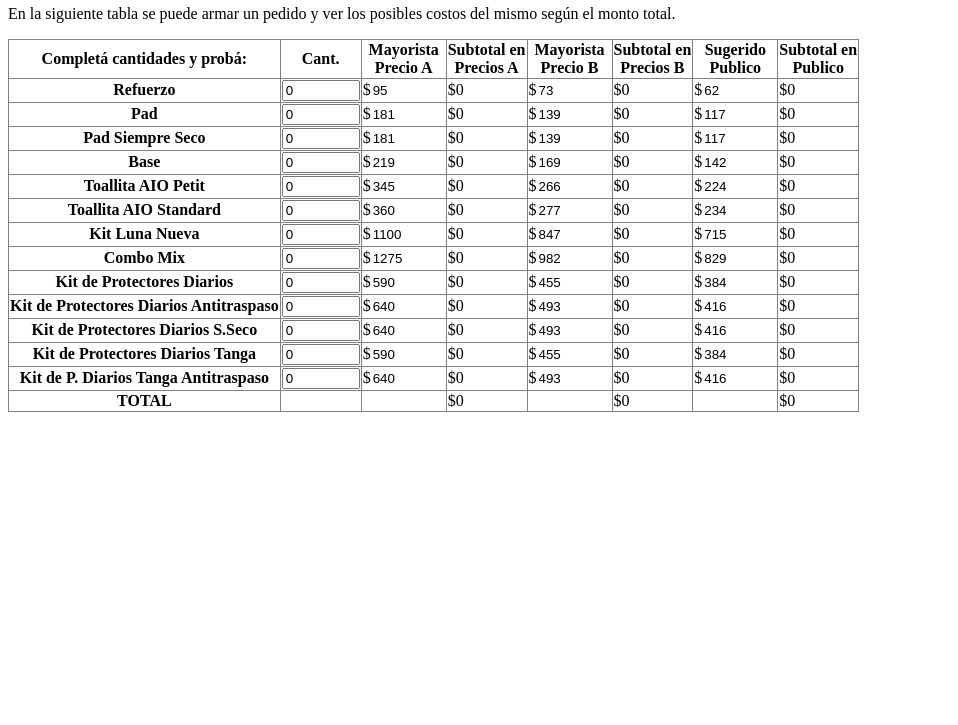
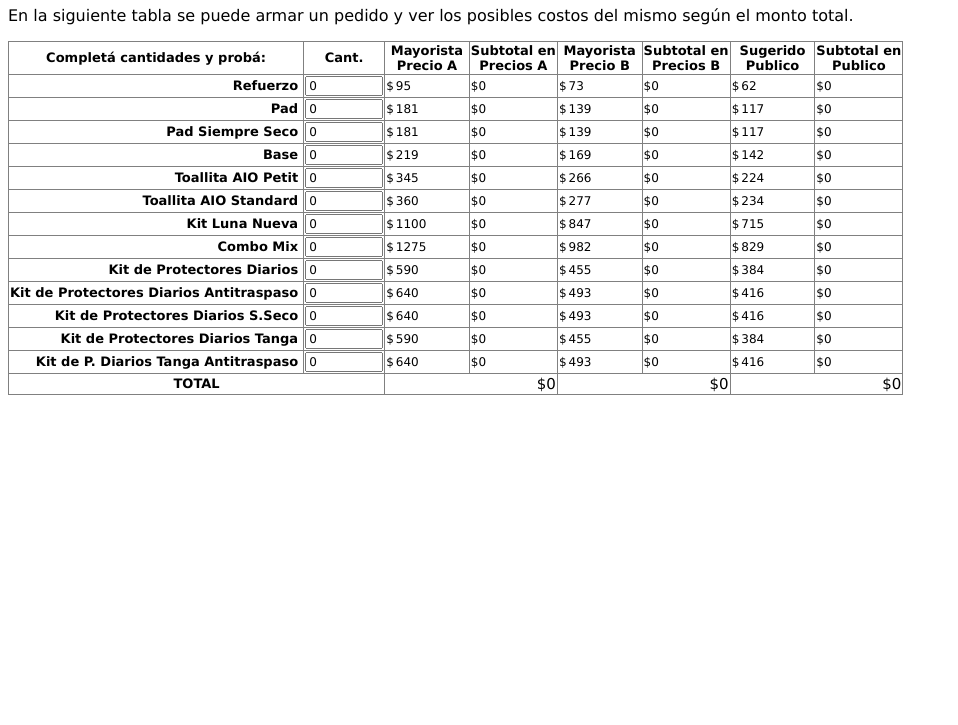
Before and after one commit to mayloo89/RTL, a plain HTML site: page index.html in a window 1280 px wide. Shown: the part 75-800 px from the top of the page, without its empty margins (0-958 px from the left). Drawn offline with Linux system fonts and the light colour scheme.

Commit message:
Se normaliza estilo de fuentes y colspan de los totales

```diff
--- a/estilo.css
+++ b/estilo.css
@@ -1,3 +1,7 @@
+* {
+	font-family: Verdana, Geneva, sans-serif;
+}
+
 table {
 	border-collapse: collapse;
 }
@@ -6,8 +10,27 @@ table, td , th {
 	border: 1px solid grey;
 }
 
+table tr th {
+	font-size: 13px;
+}
+
+table tr th.prod {
+	text-align: right;
+	padding-right: 5px;
+}
+
+table tr td {
+	font-size: 12px;
+}
+
 input[type=number] {
 	width: 70px;
+	font-size: 12px;
+}
+
+td.totales {
+	text-align: right;
+	font-size: 15px;
 }
 
 .precio {
--- a/index.html
+++ b/index.html
@@ -89,7 +89,7 @@
         </tr>
 
         <tr>
-          <th>Refuerzo</th>
+          <th class="prod">Refuerzo</th>
           <td><input type="number" min="0" max="999" value="0" id="cant_r"></td>
           <td>$<input type="number" value="95" id="mpa_r" readonly class="precio"></td>
           <td>$<output name="s_pa_r" for="cant_r mpa_r">0</output></td>
@@ -100,7 +100,7 @@
         </tr>
 
         <tr>
-          <th>Pad</th>
+          <th class="prod">Pad</th>
           <td><input type="number" min="0" max="999" value="0" id="cant_p"></td>
           <td>$<input type="number" value="181" id="mpa_p" readonly class="precio"></td>
           <td>$<output name="s_pa_p" for="cant_p mpa_p">0</output></td>
@@ -111,7 +111,7 @@
         </tr>
 
         <tr>
-          <th>Pad Siempre Seco</th>
+          <th class="prod">Pad Siempre Seco</th>
           <td><input type="number" min="0" max="999" value="0" id="cant_pss"></td>
           <td>$<input type="number" value="181" id="mpa_pss" readonly class="precio"></td>
           <td>$<output name="s_pa_pss" for="cant_pss mpa_pss">0</output></td>
@@ -122,7 +122,7 @@
         </tr>
 
         <tr>
-          <th>Base</th>
+          <th class="prod">Base</th>
           <td><input type="number" min="0" max="999" value="0" id="cant_b"></td>
           <td>$<input type="number" value="219" id="mpa_b" readonly class="precio"></td>
           <td>$<output name="s_pa_b" for="cant_pss mpa_b">0</output></td>
@@ -133,7 +133,7 @@
         </tr>
 
         <tr>
-          <th>Toallita AIO Petit</th>
+          <th class="prod">Toallita AIO Petit</th>
           <td><input type="number" min="0" max="999" value="0" id="cant_taiop"></td>
           <td>$<input type="number" value="345" id="mpa_taiop" readonly class="precio"></td>
           <td>$<output name="s_pa_taiop" for="cant_pss mpa_taiop">0</output></td>
@@ -144,7 +144,7 @@
         </tr>
 
         <tr>
-          <th>Toallita AIO Standard</th>
+          <th class="prod">Toallita AIO Standard</th>
           <td><input type="number" min="0" max="999" value="0" id="cant_taios"></td>
           <td>$<input type="number" value="360" id="mpa_taios" readonly class="precio"></td>
           <td>$<output name="s_pa_taios" for="cant_taios mpa_taios">0</output></td>
@@ -155,7 +155,7 @@
         </tr>
 
         <tr>
-          <th>Kit Luna Nueva</th>
+          <th class="prod">Kit Luna Nueva</th>
           <td><input type="number" min="0" max="999" value="0" id="cant_kln"></td>
           <td>$<input type="number" value="1100" id="mpa_kln" readonly class="precio"></td>
           <td>$<output name="s_pa_kln" for="cant_kln mpa_kln">0</output></td>
@@ -166,7 +166,7 @@
         </tr>
 
         <tr>
-          <th>Combo Mix</th>
+          <th class="prod">Combo Mix</th>
           <td><input type="number" min="0" max="999" value="0" id="cant_cm"></td>
           <td>$<input type="number" value="1275" id="mpa_cm" readonly class="precio"></td>
           <td>$<output name="s_pa_cm" for="cant_cm mpa_cm">0</output></td>
@@ -177,7 +177,7 @@
         </tr>
 
         <tr>
-          <th>Kit de Protectores Diarios</th>
+          <th class="prod">Kit de Protectores Diarios</th>
           <td><input type="number" min="0" max="999" value="0" id="cant_kpd"></td>
           <td>$<input type="number" value="590" id="mpa_kpd" readonly class="precio"></td>
           <td>$<output name="s_pa_kpd" for="cant_kpd mpa_kpd">0</output></td>
@@ -188,7 +188,7 @@
         </tr>
 
         <tr>
-          <th>Kit de Protectores Diarios Antitraspaso</th>
+          <th class="prod">Kit de Protectores Diarios Antitraspaso</th>
           <td><input type="number" min="0" max="999" value="0" id="cant_kpda"></td>
           <td>$<input type="number" value="640" id="mpa_kpda" readonly class="precio"></td>
           <td>$<output name="s_pa_kpda" for="cant_kpda mpa_kpda">0</output></td>
@@ -199,7 +199,7 @@
         </tr>
 
         <tr>
-          <th>Kit de Protectores Diarios S.Seco</th>
+          <th class="prod">Kit de Protectores Diarios S.Seco</th>
           <td><input type="number" min="0" max="999" value="0" id="cant_kpdss"></td>
           <td>$<input type="number" value="640" id="mpa_kpdss" readonly class="precio"></td>
           <td>$<output name="s_pa_kpdss" for="cant_kpdss mpa_kpdss">0</output></td>
@@ -210,7 +210,7 @@
         </tr>
 
         <tr>
-          <th>Kit de Protectores Diarios Tanga</th>
+          <th class="prod">Kit de Protectores Diarios Tanga</th>
           <td><input type="number" min="0" max="999" value="0" id="cant_kpdt"></td>
           <td>$<input type="number" value="590" id="mpa_kpdt" readonly class="precio"></td>
           <td>$<output name="s_pa_kpdt" for="cant_kpdt mpa_kpdt">0</output></td>
@@ -221,7 +221,7 @@
         </tr>
 
         <tr>
-          <th>Kit de P. Diarios Tanga Antitraspaso</th>
+          <th class="prod">Kit de P. Diarios Tanga Antitraspaso</th>
           <td><input type="number" min="0" max="999" value="0" id="cant_kpdta"></td>
           <td>$<input type="number" value="640" id="mpa_kpdta" readonly class="precio"></td>
           <td>$<output name="s_pa_kpdta" for="cant_kpdta mpa_kpdta">0</output></td>
@@ -232,18 +232,14 @@
         </tr>
         <tr>
 
-          <th>TOTAL</th>
-          <td></td>
-          <td></td>
-          <td>$<output name="t_pa" for="s_pa_r s_pa_p s_pa_pss s_pa_b s_pa_taiop
+          <th class="totales" colspan="2">TOTAL</th>
+          <td class="totales" colspan="2">$<output name="t_pa" for="s_pa_r s_pa_p s_pa_pss s_pa_b s_pa_taiop
                                         s_pa_taios s_pa_kln s_pa_cm s_pa_kpd s_pa_kpda
                                         s_pa_kpdss s_pa_kpdt s_pa_kpdta">0</output></td>
-          <td></td>
-          <td>$<output name="t_pb" for="s_pb_r s_pb_p s_pb_pss s_pb_b s_pb_taiop
+          <td class="totales" colspan="2">$<output name="t_pb" for="s_pb_r s_pb_p s_pb_pss s_pb_b s_pb_taiop
                                         s_pb_taios s_pb_kln s_pb_cm s_pb_kpd s_pb_kpda
                                         s_pb_kpdss s_pb_kpdt s_pb_kpdta">0</output></td>
-          <td></td>
-          <td>$<output name="t_pp" for="s_pp_r s_pp_p s_pp_pss s_pp_b s_pp_taiop
+          <td class="totales" colspan="2">$<output name="t_pp" for="s_pp_r s_pp_p s_pp_pss s_pp_b s_pp_taiop
                                         s_pp_taios s_pp_kln s_pp_cm s_pp_kpd s_pp_kpda
                                         s_pp_kpdss s_pp_kpdt s_pp_kpdta">0</output></td>
         </tr>
```
